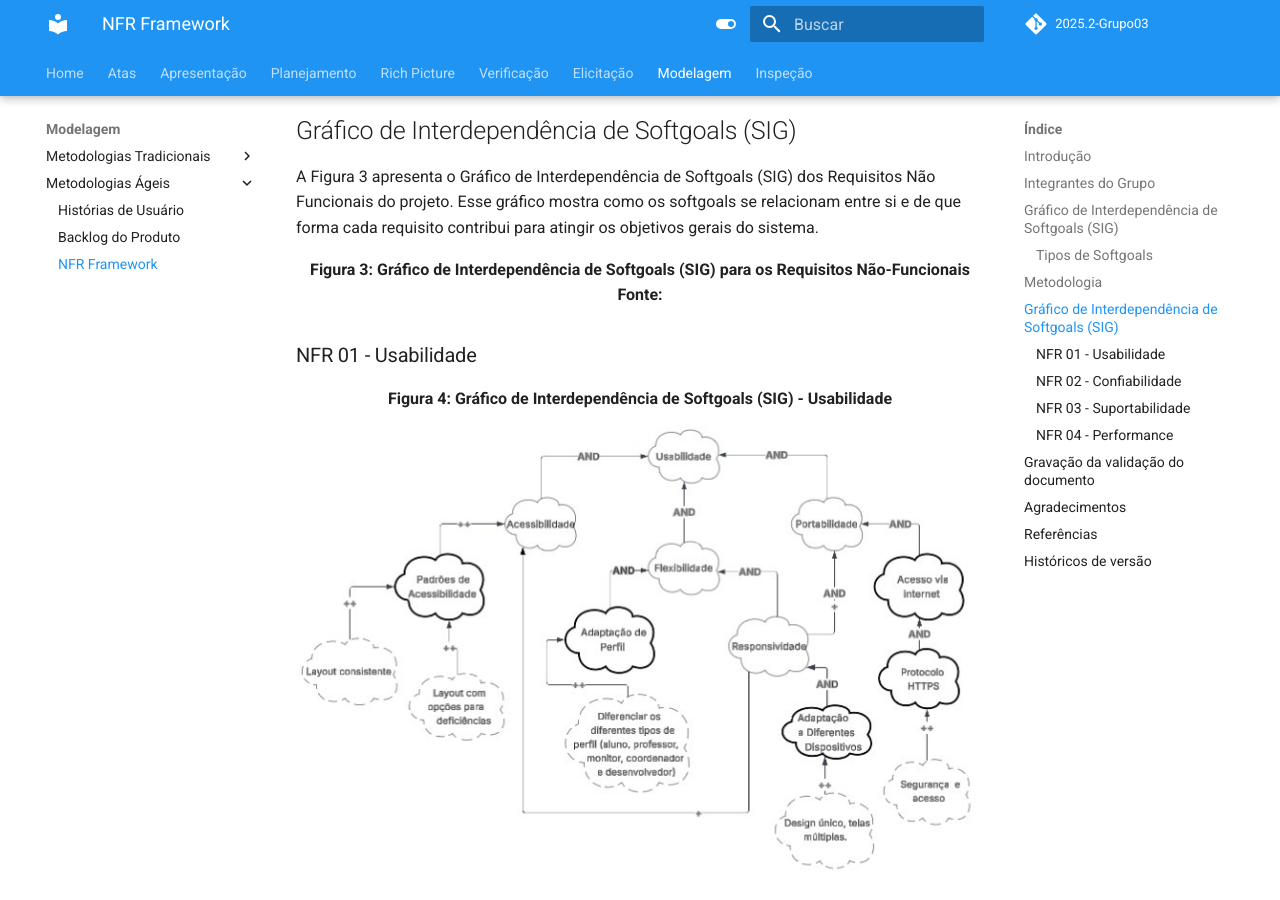
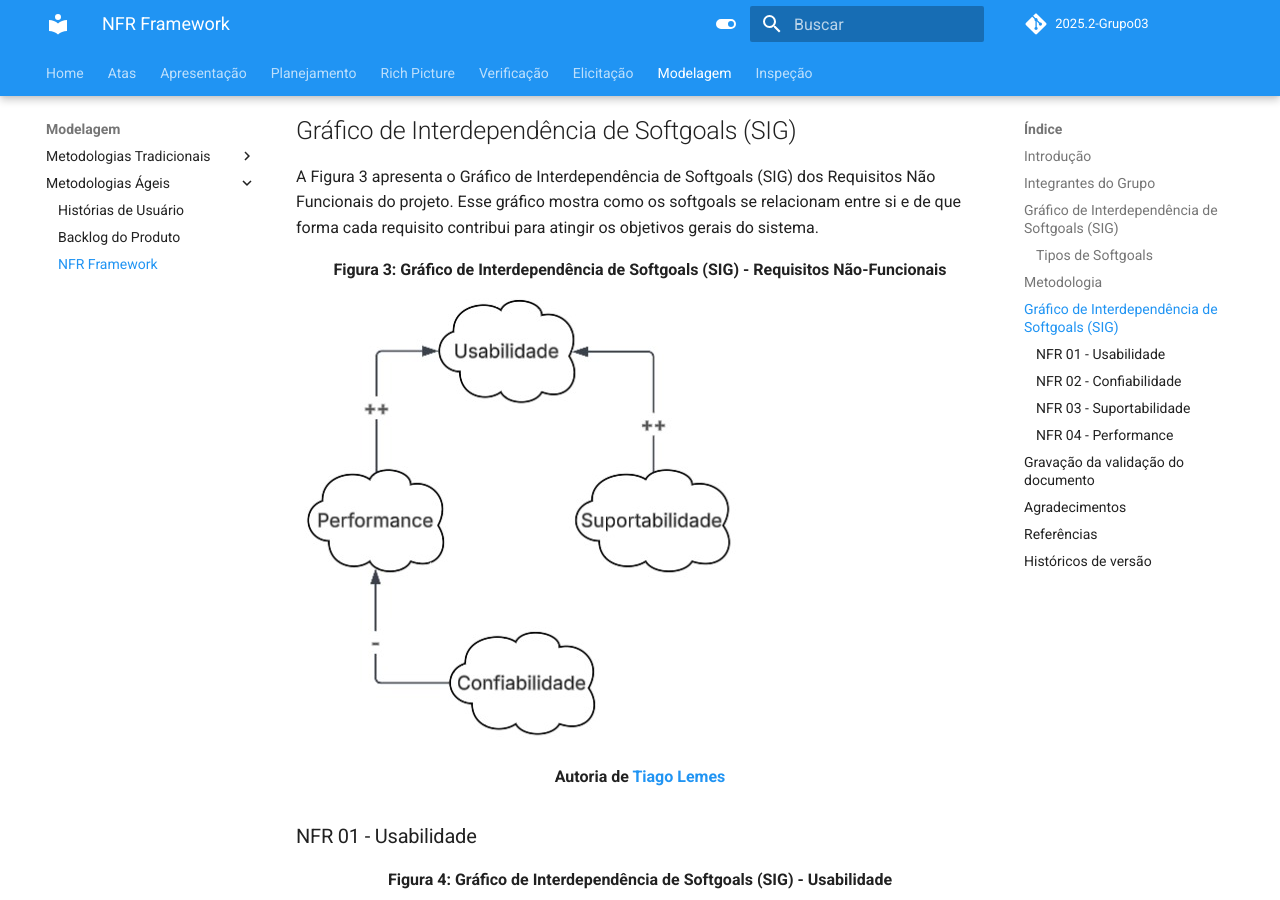
Before and after one commit to Requisitos-de-Software/2025.2-Grupo03, an MkDocs documentation site: the page built from docs/Modelagem/nfr_framework.md, in a window 1280 px wide and 900 px high, scrolled down 2140 px. Built offline with MkDocs 1.6.1 and Material for MkDocs 9.7.7, drawn with Linux system fonts in a browser that asks for light colours; comment, search, counter and statistics services are not loaded.

Commit message:
Adição de Imagens

```diff
--- a/docs/Modelagem/nfr_framework.md
+++ b/docs/Modelagem/nfr_framework.md
@@ -50,9 +50,11 @@
 A Figura 3 apresenta o Gráfico de Interdependência de Softgoals (SIG) dos Requisitos Não Funcionais do projeto.
 Esse gráfico mostra como os softgoals se relacionam entre si e de que forma cada requisito contribui para atingir os objetivos gerais do sistema.
 
-<div align="center"><strong>Figura 3: Gráfico de Interdependência de Softgoals (SIG) para os Requisitos Não-Funcionais</strong></div>
+<div align="center"><strong>Figura 3: Gráfico de Interdependência de Softgoals (SIG) - Requisitos Não-Funcionais</strong></div>
 
-<div align="center"><strong>Fonte: </strong></div>
+![Figura 3: Gráfico de Interdependência de Softgoals (SIG) - Requisitos Não-Funcionais](../imagens/NFR/RNF.jpeg)
+
+<div align="center"><strong>Autoria de <a href="https://github.com/TiagoTeixeira-2005">Tiago Lemes</a></strong></div>
 
 ### NFR 01 - Usabilidade
 
```
Also changed, not shown: docs/Modelagem/backlog_do_produto.md (+2 -0 lines), docs/imagens/NFR/RNF.jpeg (added), docs/imagens/ordem_modelagem.jpeg (added), 1 other file.
